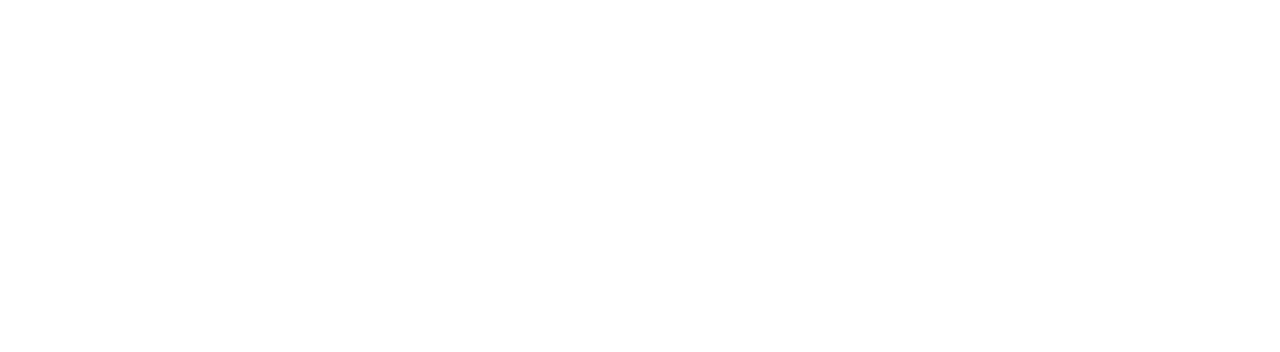
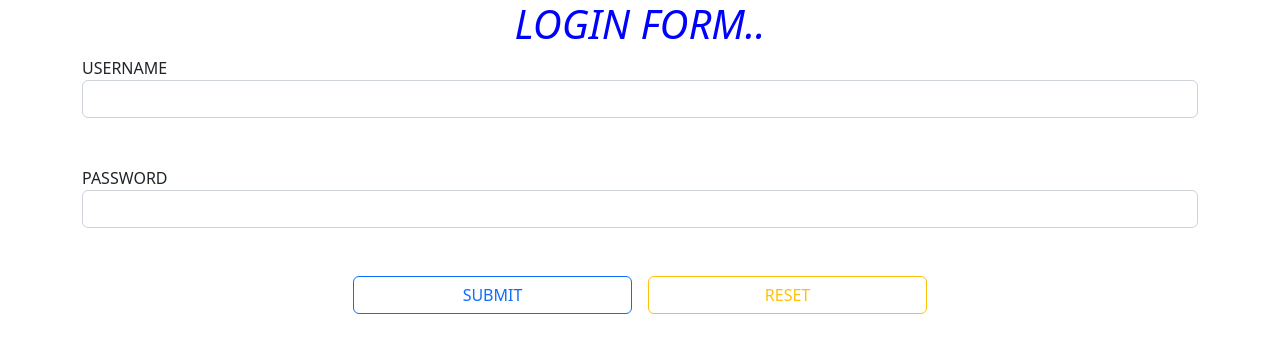
Before and after one commit to prosenjeetshil/Billing_market_project, a React (Create React App) app in the folder billing_market_frontend/: page / in a window 1280 px wide. Shown: the top 352 px of the page. Built offline with nearby package versions, Linux system fonts and the light colour scheme.

Commit message:
logincommit

```diff
--- a/billing_market_frontend/src/App.js
+++ b/billing_market_frontend/src/App.js
@@ -1,9 +1,12 @@
+import LogIn from "./Components/LogIn";
+import '../node_modules/bootstrap/dist/css/bootstrap.min.css'
 
 function App() {
   return (
-    <div className="App">
 
-    </div>
+    <>
+    <LogIn/>
+    </>
   );
 }
 
--- a/billing_market_frontend/src/Components/LogIn.js
+++ b/billing_market_frontend/src/Components/LogIn.js
@@ -1,9 +1,24 @@
 import React from 'react'
 
 function LogIn() {
+
   return (
     <>
-
+        <div className='container'>
+          <center><h1 style={{color:'blue'}}><i>LOGIN FORM..</i></h1></center>
+          <form>
+            <label htmlFor='un'>USERNAME</label>
+            <input type='text' id='un' className='form-control'/>
+            <br/>
+            <br/>
+            <label htmlFor='pwd'>PASSWORD</label>
+            <input type='password' id='pwd' className='form-control'/>
+            <br/>
+            <br/>
+            <center><input type='submit' value='SUBMIT' className='btn btn-outline-primary col-3 me-3'/>
+            <input type='reset' value='RESET' className='btn btn-outline-warning col-3'/></center>
+          </form>
+        </div>
     </>
   )
 }
```
